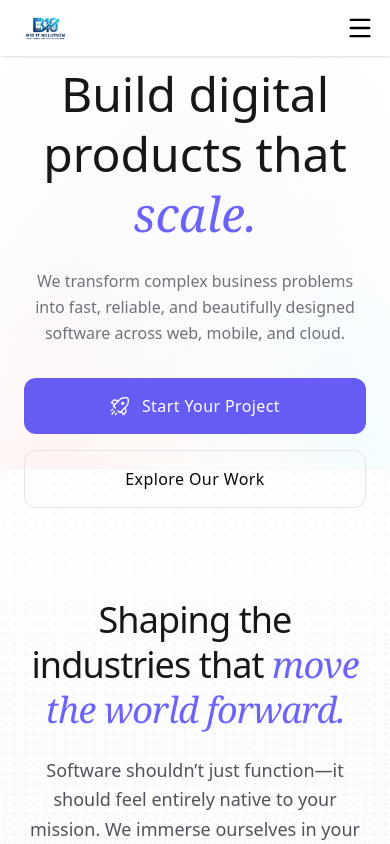
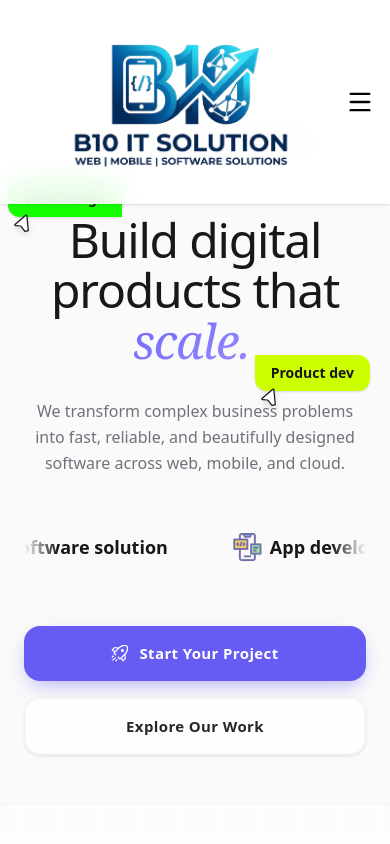
Before and after one commit to Abhiraunak/b10itsolution, a Next.js app: page / in a window 390 px wide. Shown: the top 844 px of the page. Built offline with nearby package versions, Linux system fonts and the light colour scheme.

Commit message:
Update small screen landing page

```diff
--- a/app/contact/page.tsx
+++ b/app/contact/page.tsx
@@ -15,7 +15,7 @@ export default function Page() {
             <section className="grow w-full max-w-6xl px-4 sm:px-6 lg:px-8 mx-auto mt-16 sm:mt-24 md:mt-32 mb-16 sm:mb-24 grid grid-cols-1 md:grid-cols-2 gap-12 lg:gap-20 items-start">
 
                 {/* Left Column: Get in Touch Info */}
-                <div className="flex flex-col items-start md:p-4 w-full">
+                <div className="flex flex-col items-start md:p-4 w-full mt-5">
                     {/* Header Section */}
                     <div className="flex flex-col">
                         <h1 className="text-3xl sm:text-4xl md:text-5xl font-bold tracking-widest text-[#6c63fa] font-prata uppercase">
--- a/app/page.tsx
+++ b/app/page.tsx
@@ -8,6 +8,9 @@ import Services from "@/component/services";
 import { Testonomial } from "@/component/testinomial";
 import Link from "next/link";
 import Image from "next/image";
+import Marquee from "@/component/marquee";
+import { Appdesign, Design } from "@/component/floting";
+
 
 export default function Home() {
   return (
@@ -22,13 +25,66 @@ export default function Home() {
         className="absolute inset-0 w-full h-full object-cover mask-radial-from-50% mask-b-from-10% mask-t-from-90% select-none pointer-events-none"
       />
 
-      <main className="relative w-full max-w-7xl px-6 mx-auto mt-16 md:mt-35">
+      <section className="md:hidden relative w-full min-h-screen flex items-center justify-center overflow-hidden bg-[#fafafa]">
+        <div className="absolute top-[10%] left-1/2 -translate-x-1/2 w-150 h-100 bg-linear-to-r from-[#6c63fa]/15 to-transparent blur-[100px] rounded-full pointer-events-none -z-10" />
+        <div className="absolute top-[20%] left-[40%] w-125 h-125 bg-linear-to-bl from-[#ffb6ff]/15 to-transparent blur-[120px] rounded-full pointer-events-none -z-10" />
+
+        <main className="relative z-10 w-full max-w-6xl px-6 mx-auto pt-24 pb-16 md:pt-32 md:pb-24">
+          <div className="flex flex-col items-center">
+            <div className="mb-10 animate-fade-in-up">
+              <div className="inline-flex items-center gap-2.5 px-5 py-2 text-xs font-medium tracking-wide border shadow-sm sm:text-sm rounded-full bg-white/70 backdrop-blur-xl border-white/50 text-zinc-600">
+                <span className="flex items-center justify-center text-amber-500">
+                  <svg className="w-3.5 h-3.5" fill="currentColor" viewBox="0 0 20 20">
+                    <path d="M9.049 2.927c.3-.921 1.603-.921 1.902 0l1.07 3.292a1 1 0 00.95.69h3.462c.969 0 1.371 1.24.588 1.81l-2.8 2.034a1 1 0 00-.364 1.118l1.07 3.292c.3.921-.755 1.688-1.54 1.118l-2.8-2.034a1 1 0 00-1.175 0l-2.8 2.034c-.784.57-1.838-.197-1.539-1.118l1.07-3.292a1 1 0 00-.364-1.118L2.98 8.72c-.783-.57-.38-1.81.588-1.81h3.461a1 1 0 00.951-.69l1.07-3.292z" />
+                  </svg>
+                </span>
+                Let&apos;s build something extraordinary
+              </div>
+            </div>
+            <Appdesign />
+            <Design />
+
+            <div className="max-w-4xl text-center mt-5">
+              <h1 className="text-5xl font-medium tracking-tight leading-[1.05] text-zinc-900 md:text-6xl lg:text-[5rem] font-prata selection:bg-amber-200 selection:text-amber-900">
+                Build digital products <br className="hidden md:block" />
+                that <span className="text-transparent bg-clip-text bg-linear-to-br from-[#6c63fa] to-[#9b8dff] italic font-serif pr-2">scale.</span>
+              </h1>
+            </div>
+            <div className="max-w-2xl mt-8 text-center">
+              <p className="text-base font-light leading-relaxed text-zinc-500 sm:text-lg md:text-xl selection:bg-amber-200 selection:text-amber-900">
+                We transform complex business problems into fast, reliable, and beautifully designed software across web, mobile, and cloud.
+              </p>
+            </div>
+
+            <div className="mt-10 w-full max-w-3xl mx-auto overflow-hidden mask-horizontal-fades">
+              <Marquee />
+            </div>
+
+            <div className="flex flex-col w-full gap-4 mt-12 sm:flex-row sm:w-auto sm:gap-5">
+              <Link href="/getintouch" className="w-full sm:w-auto">
+                <button className="group flex w-full sm:w-auto items-center justify-center gap-2.5 px-9 py-4 text-[15px] font-semibold tracking-wide text-white bg-[#665cf3] rounded-2xl shadow-[0_8px_20px_-6px_rgba(102,92,243,0.5)] transition-all duration-300 ease-out hover:bg-[#5449ed] hover:-translate-y-0.5 hover:shadow-[0_12px_25px_-6px_rgba(102,92,243,0.6)] active:scale-[0.98] active:translate-y-0">
+                  <RxRocket className="text-lg transition-transform duration-300 ease-out group-hover:translate-x-0.5 group-hover:-translate-y-0.5" />
+                  Start Your Project
+                </button>
+              </Link>
+              <Link href="/about" className="w-full sm:w-auto">
+                <button className="flex w-full sm:w-auto items-center justify-center px-9 py-4 text-[15px] font-semibold tracking-wide bg-white/80 backdrop-blur-sm border-2 border-zinc-100 text-zinc-800 rounded-2xl shadow-sm transition-all duration-300 ease-out hover:border-zinc-200 hover:bg-white hover:-translate-y-0.5 hover:shadow-md active:scale-[0.98] active:translate-y-0">
+                  Explore Our Work
+                </button>
+              </Link>
+            </div>
+
+          </div>
+        </main>
+      </section>
+
+      <main className="hidden md:block relative w-full max-w-7xl px-6 mx-auto mt-16 md:mt-35">
 
         <div className="flex flex-col gap-8 md:gap-10 px-0 sm:px-4 md:px-8 lg:grid lg:grid-cols-2 lg:gap-20">
           <div className="relative z-10 flex flex-col items-center md:items-start lg:-mr-12">
 
             <h1 className="max-w-3xl text-5xl sm:text-6xl md:text-7xl font-medium text-center md:text-left text-neutral-900 font-prata leading-tight md:leading-none selection:bg-amber-200 selection:text-amber-900">
-              Build digital products that <span className="text-[#6c63fa] italic font-serif">scale.</span>
+              Build digital products that <span className="text-[#6c63fa] italic font-serif z-60">scale.</span>
             </h1>
 
             <p className="max-w-xl mt-6 md:mt-8 text-base sm:text-lg md:text-xl text-zinc-500 text-center md:text-left font-light leading-relaxed selection:bg-amber-200 selection:text-amber-900">
@@ -85,7 +141,7 @@ export default function Home() {
       </section>
 
       <section className="relative z-10 w-full py-16 bg-white">
-          <FAQSection />
+        <FAQSection />
       </section>
 
       <footer className="relative z-10 w-full bg-zinc-50">
--- a/component/AnimatedProgrammingSVG.tsx
+++ b/component/AnimatedProgrammingSVG.tsx
@@ -1,5 +1,6 @@
 "use client";
 import { motion } from "framer-motion";
+import { Appdesign, Design, Product, Web } from "./floting";
 
 export default function AnimatedProgrammingSVG() {
   const lineVariants = {
@@ -19,6 +20,11 @@ export default function AnimatedProgrammingSVG() {
 
   return (
     <div className="w-full h-full flex items-center justify-center p-4">
+
+      <Web />
+      <Product />
+      {/* <Appdesign />
+      <Design /> */}
       <svg
         xmlns="http://www.w3.org/2000/svg"
         viewBox="0 0 1000 1000"
--- a/component/appbar.tsx
+++ b/component/appbar.tsx
@@ -103,8 +103,15 @@ export default function Page() {
             {/* --- MOBILE NAVIGATION --- */}
             <div>
                 <div className="md:hidden fixed inset-x-0 top-0 z-60 px-4 py-3 bg-white/90 backdrop-blur-md flex items-center justify-between shadow-sm">
-                    <Link href="/">
-                        <Image src="/Logo.png" height={40} width={100} alt="logo" className="h-8 w-auto" />
+                    <Link href="/" className="block">
+                        <Image
+                            src="/Logo.png"
+                            height={80}
+                            width={80}
+                            alt="logo"
+                            loading="eager"
+                            className="w-full h-auto"
+                        />
                     </Link>
                     <button onClick={() => setIsOpen(!isOpen)} className="text-black">
                         {isOpen ? <X size={28} /> : <Menu size={28} />}
--- /dev/null
+++ b/component/floting.tsx
@@ -0,0 +1,88 @@
+"use client";
+import { motion } from "framer-motion";
+
+const CursorArrow = ({ className = "" }: { className?: string }) => (
+    <svg className={`w-5 h-5 drop-shadow-md ${className}`} viewBox="0 0 24 24" fill="none" xmlns="http://www.w3.org/2000/svg">
+        <path d="M5.65376 21.3113C5.16335 21.7282 4.41445 21.3323 4.46908 20.6811L6.16631 3.12571C6.22384 2.53034 6.94528 2.25736 7.41178 2.65421L20.4074 13.7126C20.8931 14.1259 20.6094 14.928 19.9576 14.9858L13.886 15.525C13.5658 15.5534 13.2678 15.7196 13.0673 15.9818L8.74955 21.6322C8.36199 22.1394 7.55393 22.0911 7.22896 21.5413L5.65376 21.3113Z" fill="white" stroke="#18181b" strokeWidth="1.5" strokeLinejoin="round" />
+    </svg>
+);
+
+export const Web = () => {
+    return (
+        <motion.div
+            initial={{ opacity: 0, y: 20 }}
+            animate={{ opacity: 1, y: [0, -10, 0] }}
+            transition={{
+                opacity: { duration: 0.5, delay: 0.2 },
+                y: { duration: 3, repeat: Infinity, ease: "easeInOut", delay: 0.2 }
+            }}
+            // Changed positioning to top-left
+            className="absolute top-[0%] left-[5%] flex flex-col items-start z-60 select-none"
+        >
+            <div className="bg-[#5c4aff] text-white text-sm font-medium px-4 py-2 rounded-xl rounded-bl-none shadow-sm">
+                Web Design
+            </div>
+            <CursorArrow className="text-black -mt-1 ml-1" />
+        </motion.div>
+    );
+};
+
+export const Product = () => {
+    return (
+        <motion.div
+            initial={{ opacity: 0, y: 20 }}
+            animate={{ opacity: 1, y: [0, -12, 0] }}
+            transition={{
+                opacity: { duration: 0.5, delay: 0.4 },
+                y: { duration: 3.5, repeat: Infinity, ease: "easeInOut", delay: 0.4 }
+            }}
+            // Changed positioning to bottom-left
+            className="hidden lg:flex absolute bottom-[%] left-[70%] flex-col items-start z-60 select-none"
+        >
+
+            <div className="bg-[#ff9900] text-white text-sm font-semibold px-4 py-2 rounded-xl rounded-tl-none shadow-sm">
+                Product Dev
+            </div>
+            <CursorArrow className="text-black -mt-1 ml-1 scale-x-[-1]" />
+        </motion.div>
+    );
+};
+
+export const Appdesign = () => {
+    return (
+        <motion.div
+            initial={{ opacity: 0, y: 20 }}
+            animate={{ opacity: 1, y: [0, -12, 0] }}
+            transition={{
+                opacity: { duration: 0.5, delay: 0.4 },
+                y: { duration: 3.5, repeat: Infinity, ease: "easeInOut", delay: 0.4 }
+            }}
+            className="flex absolute top-[42%] right-5  flex-col items-start z-60 select-none"
+        >
+            <div className="bg-[#ccff00] text-zinc-900 text-sm font-semibold px-4 py-2 rounded-xl rounded-tl-none shadow-sm">
+                Product dev
+            </div>
+            <CursorArrow className="text-black -mt-1 ml-1 scale-x-[-1]" />
+        </motion.div>
+    );
+};
+
+export const Design = () => {
+    return (
+        <motion.div
+            initial={{ opacity: 0, y: 20 }}
+            animate={{ opacity: 1, y: [0, -12, 0] }}
+            transition={{
+                opacity: { duration: 0.5, delay: 0.4 },
+                y: { duration: 3.5, repeat: Infinity, ease: "easeInOut", delay: 0.4 }
+            }}
+            // Changed positioning to bottom-left
+            className="flex absolute top-[20%] left-2  flex-col items-start z-60 select-none"
+        >
+            <div className="bg-[#15ff00] text-zinc-900 text-sm font-semibold px-4 py-2 rounded-xl rounded-br-none shadow-sm">
+                Web Design
+            </div>
+            <CursorArrow className="text-black -mt-1 ml-1 scale-x-[-1]" />
+        </motion.div>
+    );
+};
```
